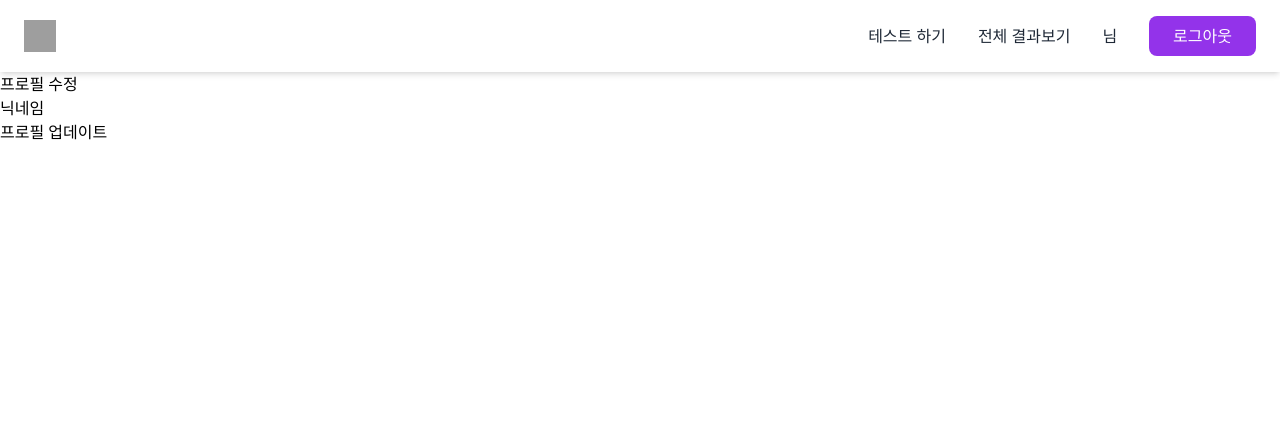
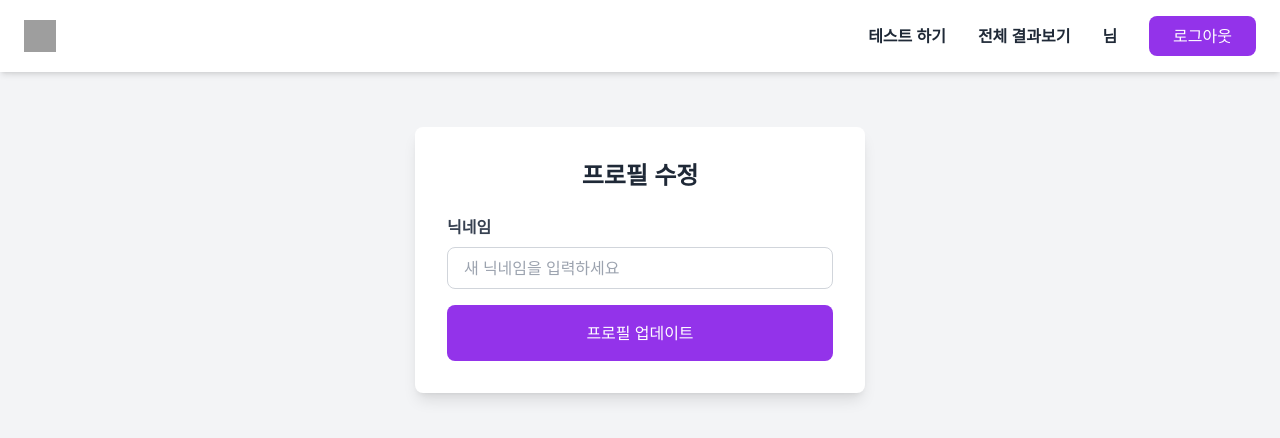
Before and after one commit to euncloud/04.react-project_mbti-test, a React (Vite) app: page /profile in a window 1280 px wide. Shown: the top 438 px of the page. Built offline with nearby package versions, Linux system fonts and the light colour scheme; no server answers; sample sign-in values are in the browser's storage; grey boxes are pictures that could not be loaded.

Commit message:
fix: 전체 페이지 스타일링 조정

```diff
--- a/src/components/AuthForm.jsx
+++ b/src/components/AuthForm.jsx
@@ -28,7 +28,7 @@ const AuthForm = ({ mode }) => {
     mutationFn: login, // auth.js login
     onSuccess: (data) => {
       console.log('data', data);
-      toast.success("로그인 성공! 👋");
+      toast.success("로그인 성공! 환영합니다. 👋");
 
       localStorage.setItem("accessToken", data.accessToken); // 로컬스토리지에 로그인 토큰 정보 저장
       setUser(data.nickname, data.userId); // 전역 변수로 유저 닉네임, 토큰 정보 저장
@@ -83,7 +83,7 @@ const AuthForm = ({ mode }) => {
           onChange={handleChange}
           placeholder="닉네임"
           required
-          className="w-full p-4 border border-gray-300 rounded-lg"
+          className="w-full p-4 border border-gray-300 rounded-lg mb-2"
         />
       )}
       <button type="submit"
--- a/src/pages/Header.jsx
+++ b/src/pages/Header.jsx
@@ -26,7 +26,7 @@ const Header = () => {
   };
 
   return (
-    <header className="bg-white shadow-md flex items-center justify-between px-6 py-4">
+    <header className="bg-white shadow-md flex items-center justify-between px-6 py-4 fixed top-0 left-0 right-0 z-50">
       <div className="flex items-center">
         <img
           src="/mbti.png"
@@ -39,17 +39,17 @@ const Header = () => {
       {hasToken || user ? (
         <div className="flex items-center space-x-8">
           <button
-            className="text-gray-800 hover:text-purple-600 transition-all"
+            className="text-gray-800 font-semibold hover:text-purple-600 transition-all"
             onClick={() => navigate("/test")}>
             테스트 하기
           </button>
           <button
-            className="text-gray-800 hover:text-purple-600 transition-all"
+            className="text-gray-800 font-semibold hover:text-purple-600 transition-all"
             onClick={() => navigate("/testresultlist")}>
             전체 결과보기
           </button>
           <button
-            className="text-gray-800 hover:text-purple-600 transition-all"
+            className="text-gray-800 font-semibold hover:text-purple-600 transition-all"
             onClick={() => navigate("/profile")}>
             {user}님
           </button>
--- a/src/pages/HomePage.jsx
+++ b/src/pages/HomePage.jsx
@@ -3,14 +3,14 @@ import { Link } from "react-router-dom";
 
 const HomePage = () => {
   return (
-    <div className="min-h-screen bg-gray-50 flex flex-col items-center justify-start p-8">
+    <div className="min-h-screen bg-gray-50 flex flex-col items-center justify-start p-8 pt-[120px]">
       {/* 첫 번째 섹션: 타이틀과 간단한 소개 */}
       <div className="bg-white rounded-lg shadow-lg p-10 max-w-3xl w-full mb-8 border-4 border-purple-500 hover:border-purple-600 transition-all duration-300">
         <h1 className="text-4xl font-bold text-gray-900 mb-6">
           무료 성격 테스트
         </h1>
         <p className="text-lg text-gray-700 mb-6">
-          간단한 테스트로 쉽고 빠르게 자신의 성격 유형을 확인할 수 있어요! <br/> 정확한 테스트 결과를 위해 솔직하게 답변해 주세요 💡
+          간단한 테스트로 쉽고 빠르게 자신의 성격 유형을 확인할 수 있어요! <br/> 정확한 테스트 결과를 위해 솔직하게 답변해 주세요. 💡
         </p>
         <div className="flex justify-center">
           <Link
--- a/src/pages/LoginPage.jsx
+++ b/src/pages/LoginPage.jsx
@@ -4,7 +4,7 @@ import { Link } from "react-router-dom";
 
 const Login = () => {
   return (
-    <div className="min-h-screen bg-gray-100 flex items-center justify-center">
+    <div className="min-h-screen bg-gray-100 flex items-center justify-center pt-[120px]">
       <div className="bg-white p-8 rounded-lg shadow-lg w-[70%] sm:w-[550px] mb-[300px]">
         <h1 className="text-3xl font-semibold text-center mb-6">로그인</h1>
         <AuthForm mode="login" />
--- a/src/pages/NotFound.jsx
+++ b/src/pages/NotFound.jsx
@@ -3,7 +3,7 @@ import { Link } from "react-router-dom";
 
 const NotFoundPage = () => {
   return (
-    <div className="min-h-screen bg-gray-100 flex items-center justify-center">
+    <div className="min-h-screen bg-gray-100 flex items-center justify-center pt-[120px]">
       <div className="bg-white rounded-lg shadow-sm p-10 w-200 text-center mb-[300px]">
         <h1 className="text-6xl font-bold text-gray-800 mb-4">404</h1>
         <h2 className="text-2xl font-medium text-gray-600 mb-4">
--- a/src/pages/ProfilePage.jsx
+++ b/src/pages/ProfilePage.jsx
@@ -15,22 +15,29 @@ const ProfilePage = ({ user, setUser }) => {
   };
 
   return (
-    <div>
-      <div>
-        <h1>프로필 수정</h1>
+    <div className="min-h-screen bg-gray-100 flex items-center justify-center pt-[120px]">
+      <div className="bg-white p-8 rounded-lg shadow-lg w-[70%] sm:w-[450px] mb-[400px]">
+        <h1 className="text-2xl font-semibold text-gray-800 text-center mb-6">프로필 수정</h1>
         <form onSubmit={handleSubmit}>
-          <div>
-            <label>
-              닉네임
-            </label>
-            <input onChange={handleNicknameChange} />
+          <div className="mb-4">
+            <label className="block text-gray-700 font-semibold mb-2">닉네임</label>
+            <input
+              type="text"
+              onChange={handleNicknameChange}
+              className="w-full px-4 py-2 border border-gray-300 rounded-lg focus:outline-none focus:ring-2 focus:ring-purple-500"
+              placeholder="새 닉네임을 입력하세요"
+            />
           </div>
-          <button type="submit">
+          <button
+            type="submit"
+            className="w-full p-4 bg-purple-600 text-white rounded-lg hover:bg-purple-800 transition-all"
+          >
             프로필 업데이트
           </button>
         </form>
       </div>
     </div>
+
   );
 };
 
--- a/src/pages/SignupPage.jsx
+++ b/src/pages/SignupPage.jsx
@@ -6,22 +6,21 @@ import { Link, useNavigate } from "react-router-dom";
 const Signup = () => {
 
   return (
-    <div>
-      <div>
-        <h1 >
-          회원가입
-        </h1>
-        <AuthForm mode="signup"/>
-        <div>
+    <div className="min-h-screen bg-gray-100 flex items-center justify-center pt-[120px]">
+      <div className="bg-white rounded-lg shadow-lg p-8 max-w-lg w-full mb-[300px]">
+        <h1 className="text-2xl font-semibold text-gray-800 text-center mb-6">회원가입</h1>
+        <AuthForm mode="signup" />
+        <div className="mt-4">
           <p>
             이미 계정이 있으신가요?{" "}
-            <Link to="/login">
+            <Link to="/login" className="text-purple-600 hover:text-[#333333] transition-colors">
               로그인
             </Link>
           </p>
         </div>
       </div>
     </div>
+
   );
 };
 
--- a/src/pages/TestPage.jsx
+++ b/src/pages/TestPage.jsx
@@ -33,7 +33,7 @@ const TestPage = () => {
   if (isSuccess) {
     return (
       <>
-        <div className="w-full flex flex-col items-center justify-center bg-gray-50">
+        <div className="w-full flex flex-col items-center justify-center bg-gray-50 pt-[120px]">
           <div className="bg-white rounded-lg p-8 max-w-2xl w-full h-full overflow-y-auto">
             <h1 className="text-3xl font-bold text-primary-color mb-6">
               MBTI 테스트
--- a/src/pages/TestResultListPage.jsx
+++ b/src/pages/TestResultListPage.jsx
@@ -44,7 +44,7 @@ const TestResultsPage = () => {
   }
 
   return (
-    <div className="bg-gray-50 py-10">
+    <div className="bg-gray-50 py-10 pt-[120px]">
       <div className="text-3xl font-bold text-[#333333] text-center mb-6">
         전체 테스트 결과
       </div>
--- a/src/pages/TestResultPage.jsx
+++ b/src/pages/TestResultPage.jsx
@@ -58,7 +58,7 @@ const TestResultPage = () => {
     const mbtiDetail = getDescription(data[0].mbti);
 
     return (
-      <div className="bg-gray-50 py-10">
+      <div className="bg-gray-100 py-10 h-screen pt-[120px]">
         {/* 결과 페이지 내용 */}
         <div className="max-w-2xl mx-auto text-center">
           <h2 className="text-3xl font-semibold text-gray-800 mb-10">{user}님의 MBTI 테스트 결과</h2>
```
